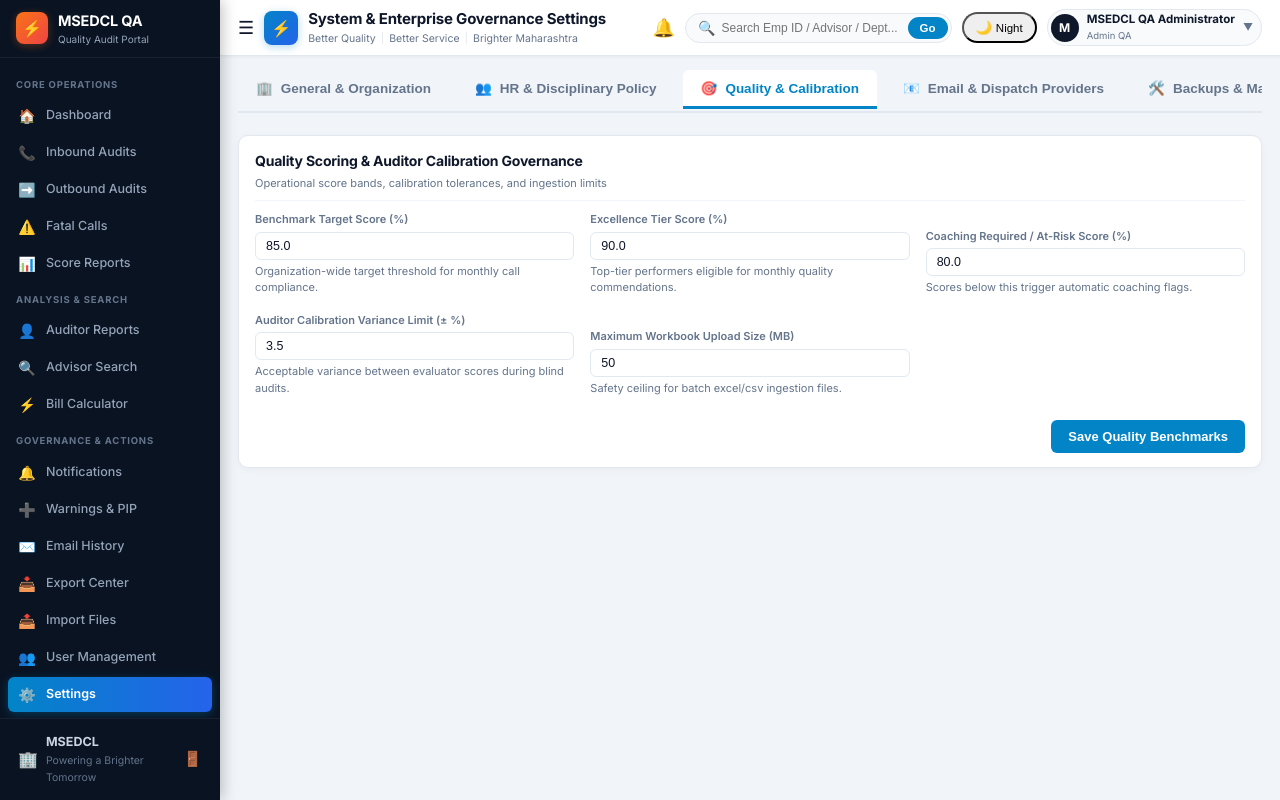
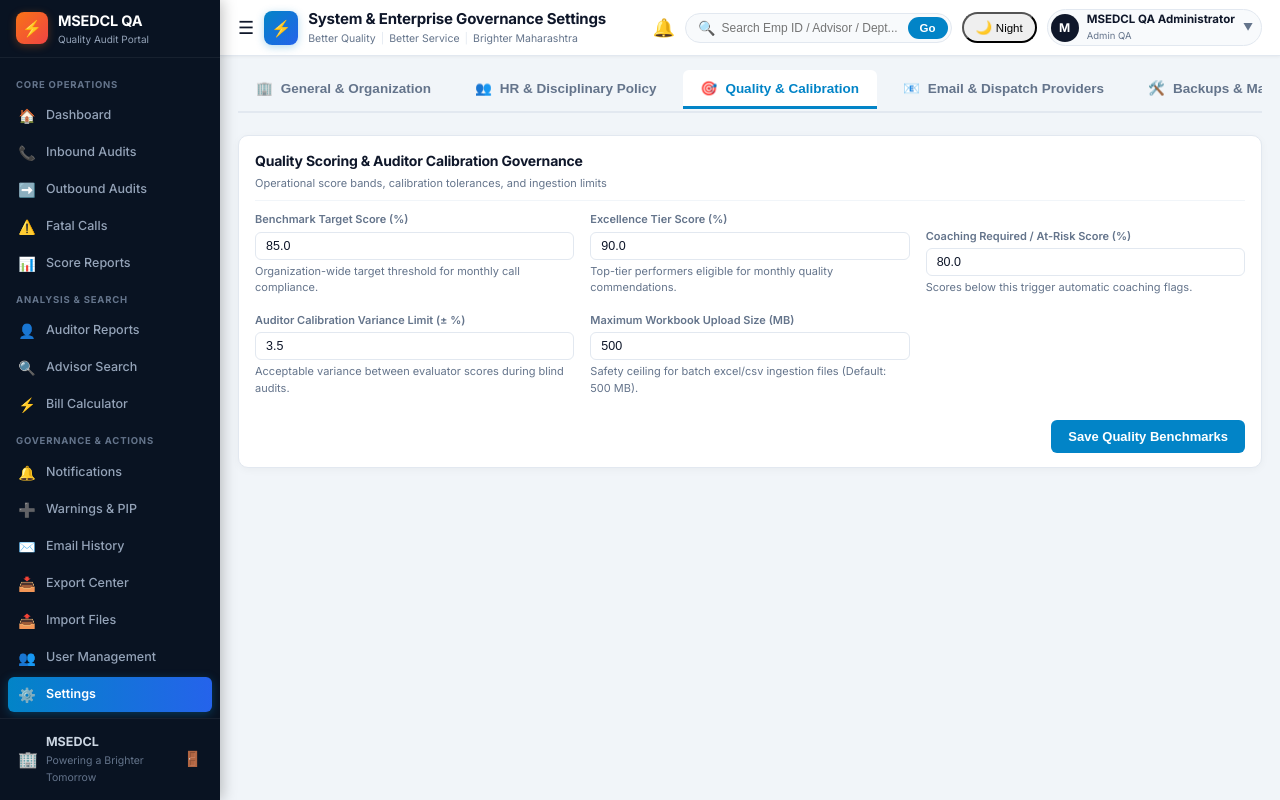
Before and after one commit to WeWake2026/MSEDCL, a Flask app: page /admin/settings in a window 1280 px wide, after a click on "🎯 Quality & Calibration". Run offline with Flask 3, Linux system fonts and the light colour scheme; the visitor is signed in with stand-in values (Sample User, id 1); data comes from the database, SQL or seed files in the repository; data that the repository does not hold is empty; some libraries are stand-ins or nearby versions.

Commit message:
Increase maximum workbook import file size limit from 50 MB to 500 MB

```diff
--- a/app.py
+++ b/app.py
@@ -29,7 +29,7 @@ if not APP_SECRET:
     os.environ["APP_SECRET_KEY"] = APP_SECRET
 
 DB_PATH = os.environ.get("DATABASE_PATH", "quality_audit.db")
-MAX_UPLOAD_MB = int(os.environ.get("MAX_UPLOAD_MB", "25"))
+MAX_UPLOAD_MB = int(os.environ.get("MAX_UPLOAD_MB", "500"))
 
 # Auto-initialize database schema if database or tables don't exist yet
 try:
@@ -40,9 +40,18 @@ except Exception as _e:
 
 from database import get_db, is_postgres, check_db_health, DbIntegrityError
 
+def get_max_upload_mb():
+    try:
+        val = get_setting("max_upload_size_mb")
+        if val and str(val).strip():
+            return int(str(val).strip())
+    except Exception:
+        pass
+    return MAX_UPLOAD_MB
+
 app = Flask(__name__)
 app.secret_key = APP_SECRET
-app.config["MAX_CONTENT_LENGTH"] = MAX_UPLOAD_MB * 1024 * 1024
+app.config["MAX_CONTENT_LENGTH"] = 500 * 1024 * 1024
 app.config["SESSION_COOKIE_HTTPONLY"] = True
 app.config["SESSION_COOKIE_SAMESITE"] = "Lax"
 app.config["SESSION_COOKIE_SECURE"] = False  # Set to True automatically if behind HTTPS
@@ -1291,12 +1300,14 @@ def upload():
     with db() as con:
         import_batches = con.execute("SELECT * FROM import_batches ORDER BY uploaded_at DESC LIMIT 50").fetchall()
 
+    effective_max_mb = get_max_upload_mb()
+
     return render_template("upload.html",
                            page="upload",
                            result=result,
                            import_batches=import_batches,
                            import_enabled=import_enabled,
-                           max_mb=MAX_UPLOAD_MB)
+                           max_mb=effective_max_mb)
 
 @app.route("/upload/sample-template")
 @login_required
@@ -2712,7 +2723,8 @@ def not_found(e):
 
 @app.errorhandler(413)
 def too_large(e):
-    return f"<h2 style='font-family:sans-serif;'>413 Request Entity Too Large: File upload exceeds maximum limit ({MAX_UPLOAD_MB} MB).</h2>", 413
+    limit_mb = get_max_upload_mb()
+    return f"<h2 style='font-family:sans-serif;'>413 Request Entity Too Large: File upload exceeds maximum limit ({limit_mb} MB).</h2>", 413
 
 @app.errorhandler(500)
 def internal_error(e):
--- a/templates/settings.html
+++ b/templates/settings.html
@@ -211,8 +211,8 @@
 
         <div class="filter-group">
           <label>Maximum Workbook Upload Size (MB)</label>
-          <input type="number" name="max_upload_size_mb" value="{{ settings.max_upload_size_mb or '50' }}" class="form-control" required>
-          <small style="color:var(--text-muted);font-size:11px;margin-top:3px;display:block;">Safety ceiling for batch excel/csv ingestion files.</small>
+          <input type="number" name="max_upload_size_mb" value="{{ settings.max_upload_size_mb or '500' }}" class="form-control" required min="10" max="1000">
+          <small style="color:var(--text-muted);font-size:11px;margin-top:3px;display:block;">Safety ceiling for batch excel/csv ingestion files (Default: 500 MB).</small>
         </div>
       </div>
 
```
